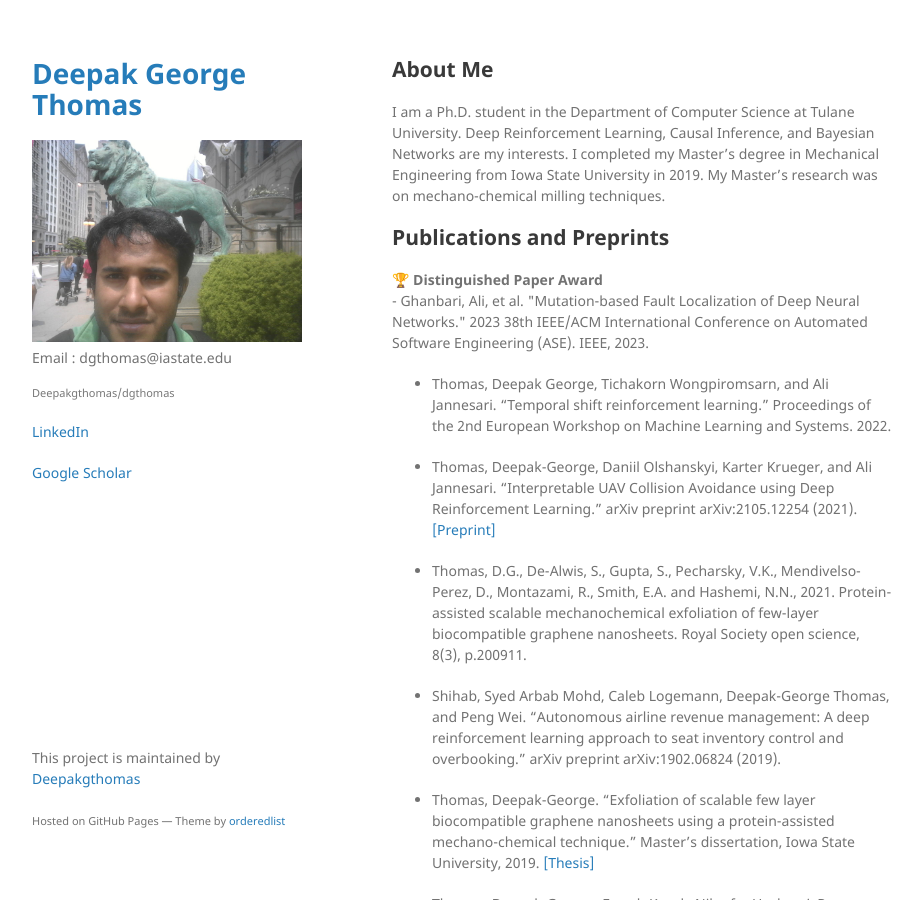
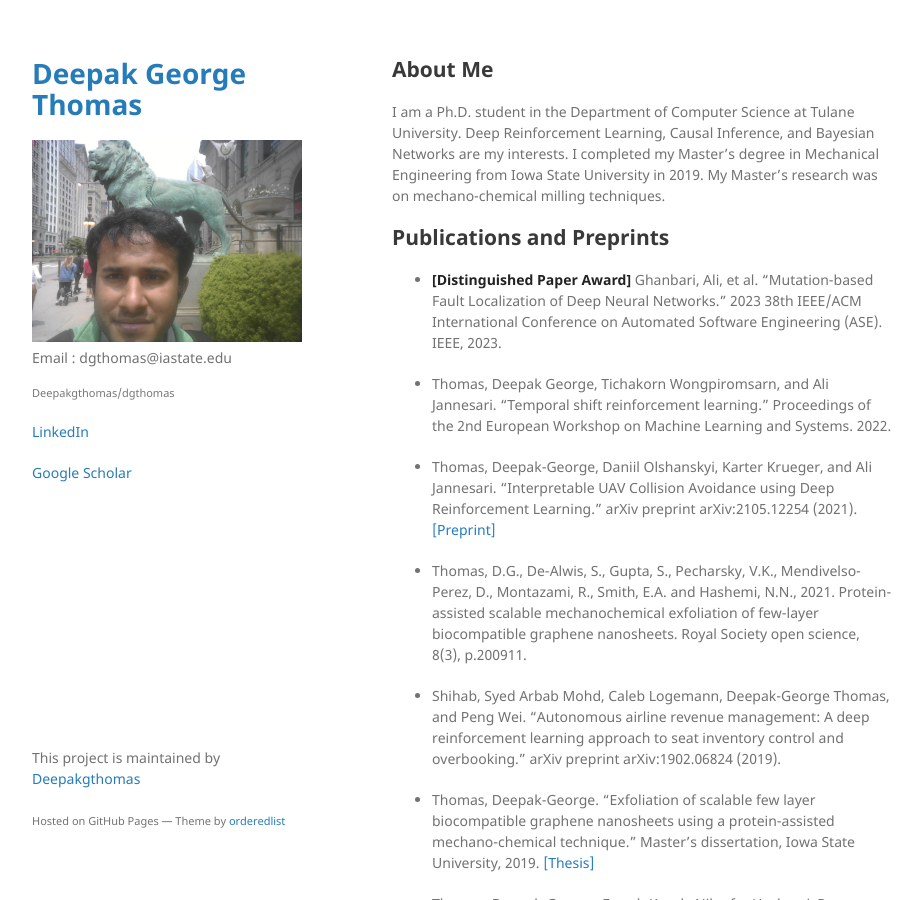
Before and after one commit to Deepakgthomas/dgthomas, a Jekyll site: the page built from index.md, in a window 1280 px wide and 900 px high. Shown: the whole window, without its empty margins (178-1099 px from the left). Built offline with Jekyll 4.4.1, drawn with Linux system fonts in a browser that asks for light colours; our own code applies the rules of GitHub Pages for plain Markdown files.

Commit message:
Update index.md

```diff
--- a/index.md
+++ b/index.md
@@ -3,10 +3,7 @@ I am a Ph.D. student in the Department of Computer Science at Tulane University.
 
 ## Publications and Preprints
 
-<p>
-  <span style="color: #gold; font-weight: bold;">🏆 Distinguished Paper Award</span><br>
-- Ghanbari, Ali, et al. "Mutation-based Fault Localization of Deep Neural Networks." 2023 38th IEEE/ACM International Conference on Automated Software Engineering (ASE). IEEE, 2023.
-</p>
+- **[Distinguished Paper Award]** Ghanbari, Ali, et al. "Mutation-based Fault Localization of Deep Neural Networks." 2023 38th IEEE/ACM International Conference on Automated Software Engineering (ASE). IEEE, 2023.
 
 - Thomas, Deepak George, Tichakorn Wongpiromsarn, and Ali Jannesari. "Temporal shift reinforcement learning." Proceedings of the 2nd European Workshop on Machine Learning and Systems. 2022.
 
```
